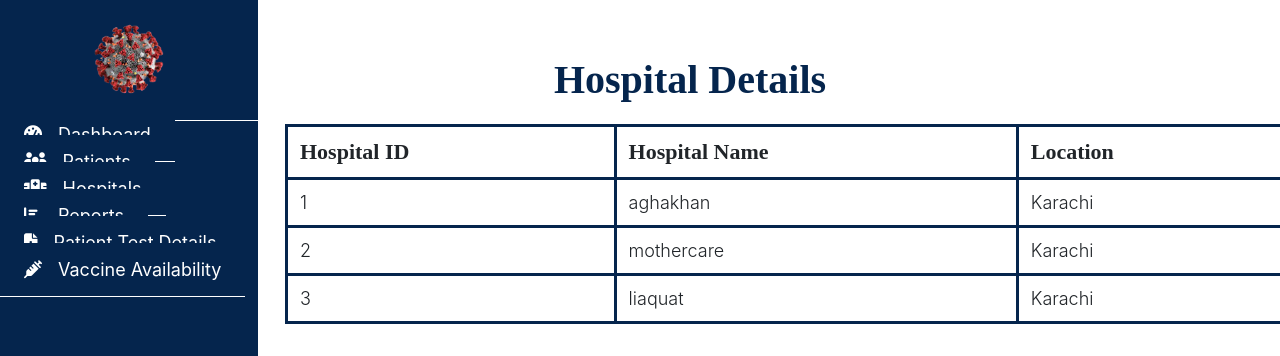
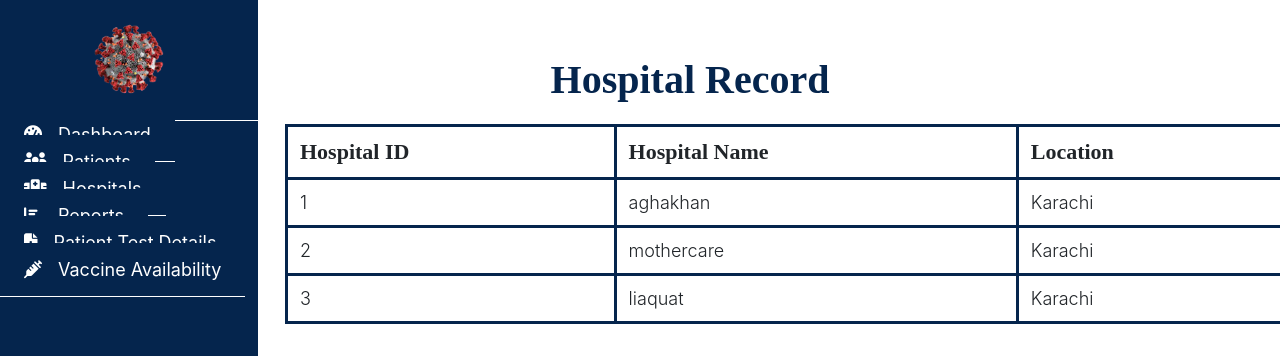
Before and after one commit to ayeshaafzal1573/project-covid, a PHP site: page /admin/hospitaldetails.php in a window 1280 px wide. Shown: the top 356 px of the page. Run offline with PHP 8.4, Linux system fonts and the light colour scheme; a user stored in the database is signed in; data comes from the database, SQL or seed files in the repository; some libraries are stand-ins or nearby versions.

Commit message:
admin completed

```diff
--- a/admin/hospitaldetails.php
+++ b/admin/hospitaldetails.php
@@ -91,7 +91,7 @@ if (!isset($_SESSION['admin_id'])) {
   <!-- NAV ENDS -->
   <!-- TABLE STARTS -->
   <div class="container-fluid" id="all-products">
-    <h1 class="text-center">Hospital Details</h1>
+    <h1 class="text-center">Hospital Record</h1>
     <div class="container">
       <table class="table">
         <thead>
--- a/admin/testdetails.php
+++ b/admin/testdetails.php
@@ -76,7 +76,8 @@ if (!isset($_SESSION['admin_id'])) {
         <li class="dropdown">
           <a href="#" class="dropdown-toggle" data-toggle="dropdown">
             <img src="../images/adminuser.png" alt="Admin Profile" class="adminpic">
-            <?php echo $_SESSION['username']; ?> <span class="caret"></span>          </a>
+            <?php echo $_SESSION['username']; ?> <span class="caret"></span>
+          </a>
 
           <ul class="dropdown-menu">
             <li><a href="notification.php"><i class="zmdi zmdi-notifications text-danger"></i> Notifications</a></li>
--- a/css/contact.css
+++ b/css/contact.css
@@ -141,7 +141,7 @@
 
 .right {
  position: absolute;
- background: #00132b;
+
  width: 80px;
  right: 0;
  height: 77px;
@@ -317,6 +317,7 @@
 ul.menu_footer {
   text-align: left;
   margin-left: -30px;
+  list-style-type: none;
 
 }
 
@@ -326,6 +327,7 @@ ul.menu_footer li a {
   line-height: 18px;
   display: block;
   text-align: left;
+
 }
 
 ul.menu_footer li a:hover {
```
